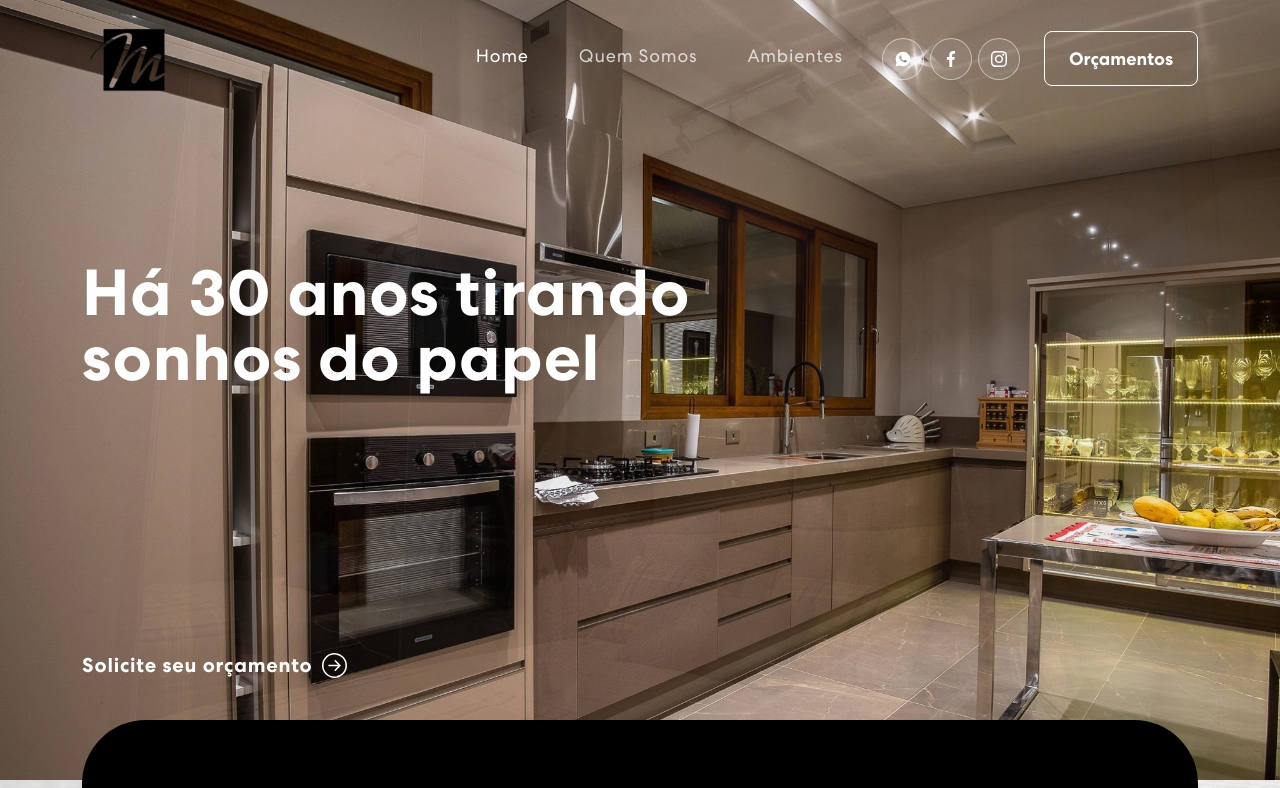
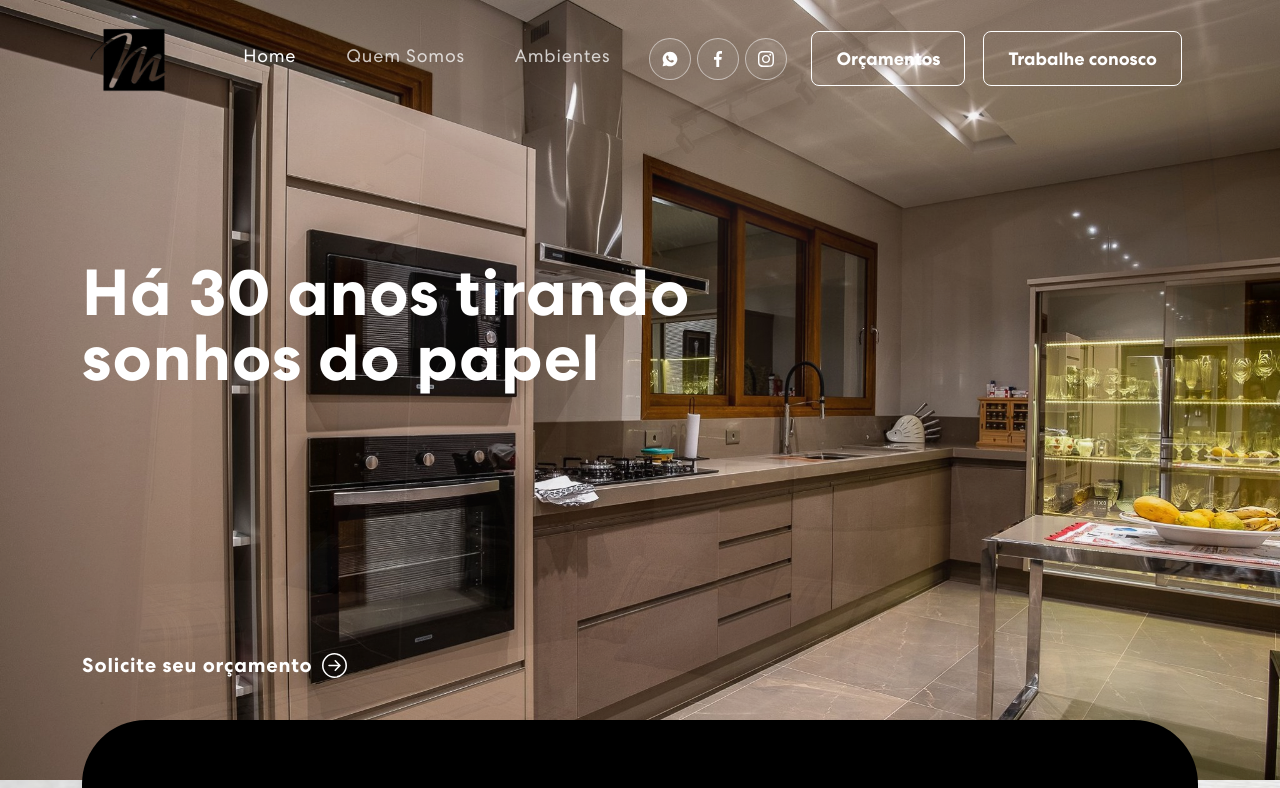
Before and after one commit to viejaq/projeto_integrador_1_univesp, a React (Create React App) app: page / in a window 1280 px wide. Shown: the top 788 px of the page. Built offline with nearby package versions, Linux system fonts and the light colour scheme.

Commit message:
Modificação para funcionamento de rotas.

```diff
--- a/src/App.js
+++ b/src/App.js
@@ -1,25 +1,19 @@
 import logo from './logo.svg';
 import './App.css';
 import 'bootstrap/dist/css/bootstrap.min.css';
+import AppRouter from './AppRouter';
 import { NavBar } from "./components/NavBar";
 import { Home } from "./components/Home";
-import { QuemSomos } from "./components/QuemSomos";
-import { Ambientes } from "./components/Ambientes";
-import { Contato } from "./components/Contato";
 import { Footer } from "./components/Footer";
-import { TrabalheConosco } from "./components/TrabalheConosco";
-
-
 
 function App() {
   return (
     <div className="App">
       <NavBar />
       <Home />
-      <TrabalheConosco/>
-      <QuemSomos />
-      <Ambientes />
-      <Contato />
+
+      <AppRouter />
+
       <Footer />
     </div>
   );
--- /dev/null
+++ b/src/AppHome.js
@@ -0,0 +1,18 @@
+import logo from './logo.svg';
+import './App.css';
+import 'bootstrap/dist/css/bootstrap.min.css';
+import { QuemSomos } from "./components/QuemSomos";
+import { Ambientes } from "./components/Ambientes";
+import { Contato } from "./components/Contato";
+
+function AppHome() {
+  return (
+    <div className="App">
+        <QuemSomos />
+        <Ambientes />
+        <Contato />
+    </div>
+  );
+}
+
+export default AppHome;
--- /dev/null
+++ b/src/AppRouter.js
@@ -0,0 +1,24 @@
+import React from 'react'
+import { BrowserRouter, Routes, Route } from 'react-router-dom'
+
+import App from './App'
+import AppHome from './AppHome'
+import AppTrabalheConosco from './AppTrabalheConosco'
+
+function AppRouter() {
+    return (
+        <BrowserRouter>
+            <Routes>
+                <Route path="/" element={
+                    <AppHome />
+                } />
+
+                <Route path="/trabalhe_conosco" element={
+                    <AppTrabalheConosco />
+                } />
+            </Routes>
+        </BrowserRouter>
+    )
+}
+
+export default AppRouter
--- /dev/null
+++ b/src/AppTrabalheConosco.js
@@ -0,0 +1,14 @@
+import logo from './logo.svg';
+import './App.css';
+import 'bootstrap/dist/css/bootstrap.min.css';
+import { TrabalheConosco } from "./components/TrabalheConosco";
+
+function AppTrabalheConosco() {
+  return (
+    <div className="App">
+      <TrabalheConosco />
+    </div>
+  );
+}
+
+export default AppTrabalheConosco;
--- a/src/components/NavBar.js
+++ b/src/components/NavBar.js
@@ -60,6 +60,9 @@ export const NavBar = () => {
               <HashLink to='#contato'>
                 <button className="contato_button"><span>Orçamentos</span></button>
               </HashLink>
+              <Navbar.Brand href="/trabalhe_conosco">
+                <button className="trabalhe_conosco"><span>Trabalhe conosco</span></button>
+              </Navbar.Brand>
               {/* <a href="#" target="_blank" rel="noopener noreferrer" className="trabalhe_conosco" onClick={() => window.open("/trabalhe_conosco", "_blank")}>
                 <button><span>Trabalhe conosco</span></button>
               </a> */}
--- a/src/components/TrabalheConosco.js
+++ b/src/components/TrabalheConosco.js
@@ -3,7 +3,7 @@ import React from 'react';
 export const TrabalheConosco = () => {
   return (
     <div>
-
+      Trabalhe Conosco
 
     </div>
   );
```
